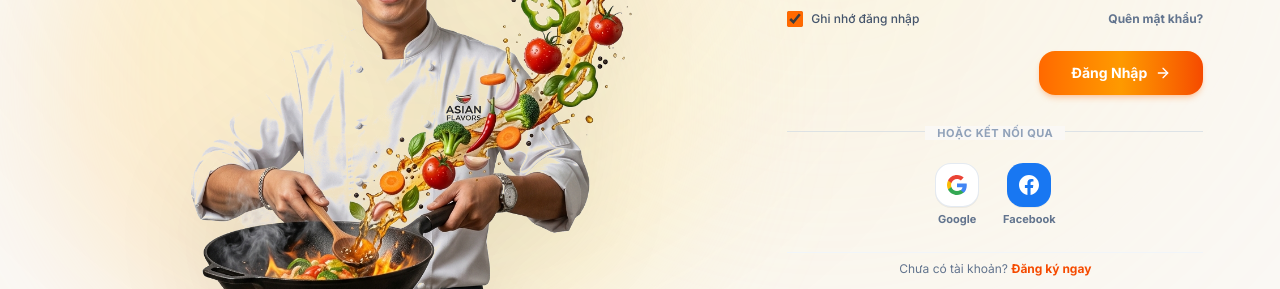
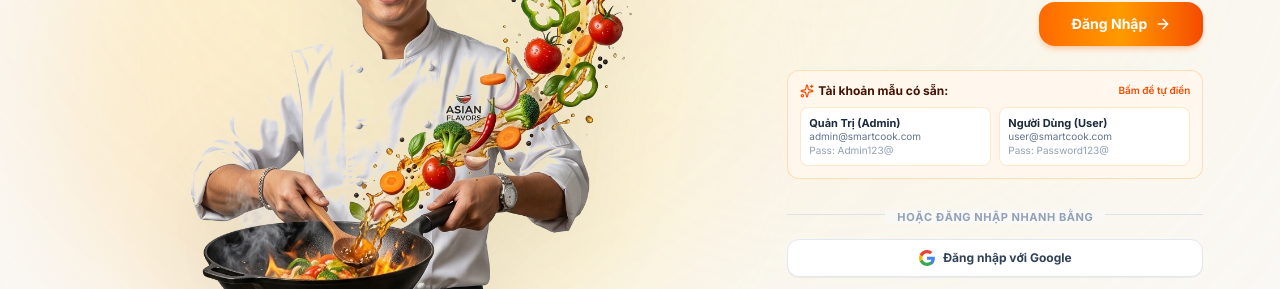
Before and after one commit to DevTurtle-Hub/smartcook-web, a React (Vite) app: page /auth/login in a window 1280 px wide. Shown: the part 511-800 px from the top of the page. Built offline with nearby package versions, Linux system fonts and the light colour scheme; no server answers.

Commit message:
fix(auth): provide real demo account auto-fill buttons in LoginPage

```diff
--- a/src/pages/auth/LoginPage.tsx
+++ b/src/pages/auth/LoginPage.tsx
@@ -183,46 +183,69 @@ export const LoginPage: React.FC = () => {
         </div>
       </form>
 
+      {/* Gợi ý tài khoản mẫu có sẵn trong Database MongoDB */}
+      <div className="bg-orange-50/70 border border-orange-200/80 rounded-xl p-3 text-xs text-slate-700 space-y-2">
+        <div className="flex items-center justify-between">
+          <span className="font-bold text-orange-950 flex items-center gap-1">
+            <Sparkles className="w-3.5 h-3.5 text-orange-600" />
+            Tài khoản mẫu có sẵn:
+          </span>
+          <span className="text-[10px] text-orange-600 font-semibold">Bấm để tự điền</span>
+        </div>
+        <div className="grid grid-cols-2 gap-2">
+          <button
+            type="button"
+            onClick={() => {
+              setEmail('admin@smartcook.com');
+              setPassword('Admin123@');
+            }}
+            className="text-left p-2 rounded-lg bg-white border border-orange-200/60 hover:border-orange-400 hover:bg-orange-50 transition-all text-[11px]"
+          >
+            <div className="font-bold text-slate-800">Quản Trị (Admin)</div>
+            <div className="text-slate-500 truncate text-[10px]">admin@smartcook.com</div>
+            <div className="text-slate-400 text-[10px]">Pass: Admin123@</div>
+          </button>
+
+          <button
+            type="button"
+            onClick={() => {
+              setEmail('user@smartcook.com');
+              setPassword('Password123@');
+            }}
+            className="text-left p-2 rounded-lg bg-white border border-orange-200/60 hover:border-orange-400 hover:bg-orange-50 transition-all text-[11px]"
+          >
+            <div className="font-bold text-slate-800">Người Dùng (User)</div>
+            <div className="text-slate-500 truncate text-[10px]">user@smartcook.com</div>
+            <div className="text-slate-400 text-[10px]">Pass: Password123@</div>
+          </button>
+        </div>
+      </div>
+
       {/* Social login divider */}
-      <div className="relative my-4 text-center">
+      <div className="relative my-3 text-center">
         <div className="absolute inset-0 flex items-center">
           <div className="w-full border-t border-slate-300/60" />
         </div>
         <span className="relative px-3 bg-[#faf8f5] text-[11px] font-bold text-slate-400 uppercase tracking-wider">
-          Hoặc kết nối qua
+          Hoặc đăng nhập nhanh bằng
         </span>
       </div>
 
-      {/* Social Buttons: Google & Facebook */}
-      <div className="flex items-center justify-center gap-6 pt-1">
+      {/* Social Buttons: Google 1-Click */}
+      <div className="flex items-center justify-center gap-4">
         <button
           type="button"
           onClick={handleGoogleLogin}
           disabled={loading}
-          className="flex flex-col items-center gap-1 group"
+          className="flex items-center justify-center gap-2 w-full py-2.5 px-4 rounded-xl bg-white border border-slate-200 shadow-2xs hover:bg-slate-50 hover:border-orange-300 transition-all text-xs font-bold text-slate-700 active:scale-98"
         >
-          <div className="w-11 h-11 rounded-2xl bg-white border border-slate-200/90 shadow-2xs group-hover:border-orange-300 group-hover:scale-105 transition-all flex items-center justify-center">
-            <svg className="w-5 h-5" viewBox="0 0 24 24">
-              <path fill="#4285F4" d="M23.745 12.27c0-.7-.06-1.4-.19-2.07H12v4.51h6.6c-.29 1.52-1.14 2.82-2.4 3.68v3.05h3.88c2.27-2.09 3.66-5.17 3.66-9.17z"/>
-              <path fill="#34A853" d="M12 24c3.24 0 5.95-1.08 7.93-2.91l-3.88-3.05c-1.08.72-2.45 1.16-4.05 1.16-3.12 0-5.77-2.1-6.72-4.93H1.25v3.15C3.26 21.36 7.33 24 12 24z"/>
-              <path fill="#FBBC05" d="M5.28 14.27c-.25-.72-.38-1.49-.38-2.27s.13-1.55.38-2.27V6.58H1.25C.45 8.18 0 10.03 0 12s.45 3.82 1.25 5.42l4.03-3.15z"/>
-              <path fill="#EA4335" d="M12 4.75c1.77 0 3.35.61 4.6 1.8l3.42-3.42C17.95 1.19 15.24 0 12 0 7.33 0 3.26 2.64 1.25 6.58l4.03 3.15c.95-2.83 3.6-4.98 6.72-4.98z"/>
-            </svg>
-          </div>
-          <span className="text-[11px] font-bold text-slate-500 group-hover:text-orange-600 transition-colors">Google</span>
-        </button>
-
-        <button
-          type="button"
-          onClick={() => { setEmail('user@smartcook.vn'); setPassword('123456'); }}
-          className="flex flex-col items-center gap-1 group"
-        >
-          <div className="w-11 h-11 rounded-2xl bg-[#1877F2] shadow-2xs group-hover:scale-105 transition-all flex items-center justify-center text-white">
-            <svg className="w-5 h-5 fill-white" viewBox="0 0 24 24">
-              <path d="M24 12.073c0-6.627-5.373-12-12-12s-12 5.373-12 12c0 5.99 4.388 10.954 10.125 11.854v-8.385H7.078v-3.47h3.047V9.43c0-3.007 1.792-4.669 4.533-4.669 1.312 0 2.686.235 2.686.235v2.953H15.83c-1.491 0-1.956.925-1.956 1.874v2.25h3.328l-.532 3.47h-2.796v8.385C19.612 23.027 24 18.062 24 12.073z"/>
-            </svg>
-          </div>
-          <span className="text-[11px] font-bold text-slate-500 group-hover:text-blue-600 transition-colors">Facebook</span>
+          <svg className="w-4 h-4" viewBox="0 0 24 24">
+            <path fill="#4285F4" d="M23.745 12.27c0-.7-.06-1.4-.19-2.07H12v4.51h6.6c-.29 1.52-1.14 2.82-2.4 3.68v3.05h3.88c2.27-2.09 3.66-5.17 3.66-9.17z"/>
+            <path fill="#34A853" d="M12 24c3.24 0 5.95-1.08 7.93-2.91l-3.88-3.05c-1.08.72-2.45 1.16-4.05 1.16-3.12 0-5.77-2.1-6.72-4.93H1.25v3.15C3.26 21.36 7.33 24 12 24z"/>
+            <path fill="#FBBC05" d="M5.28 14.27c-.25-.72-.38-1.49-.38-2.27s.13-1.55.38-2.27V6.58H1.25C.45 8.18 0 10.03 0 12s.45 3.82 1.25 5.42l4.03-3.15z"/>
+            <path fill="#EA4335" d="M12 4.75c1.77 0 3.35.61 4.6 1.8l3.42-3.42C17.95 1.19 15.24 0 12 0 7.33 0 3.26 2.64 1.25 6.58l4.03 3.15c.95-2.83 3.6-4.98 6.72-4.98z"/>
+          </svg>
+          <span>Đăng nhập với Google</span>
         </button>
       </div>
 
```
